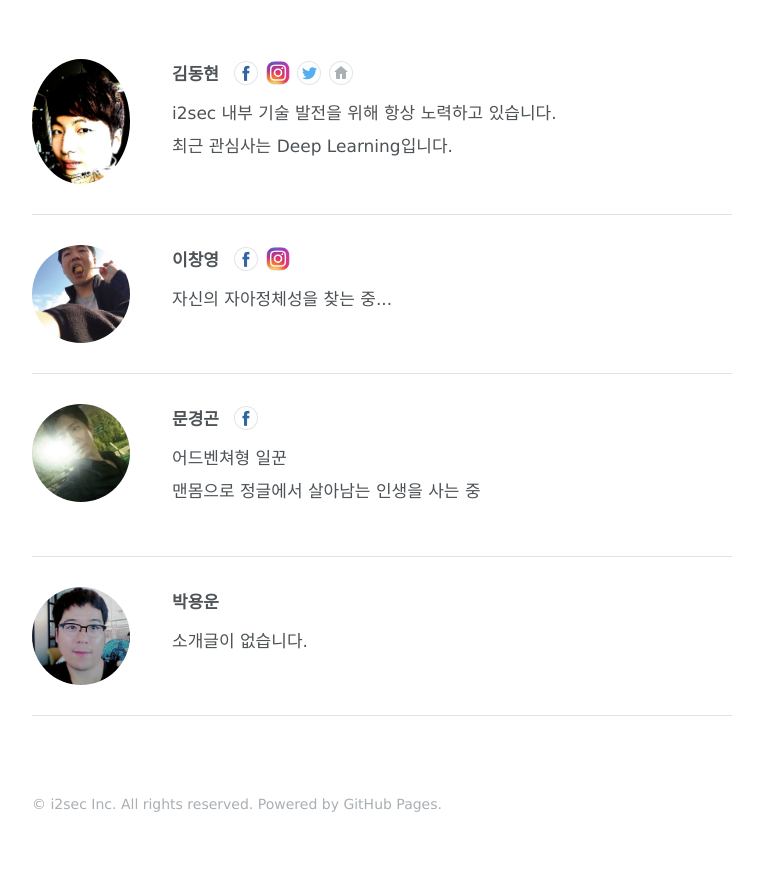
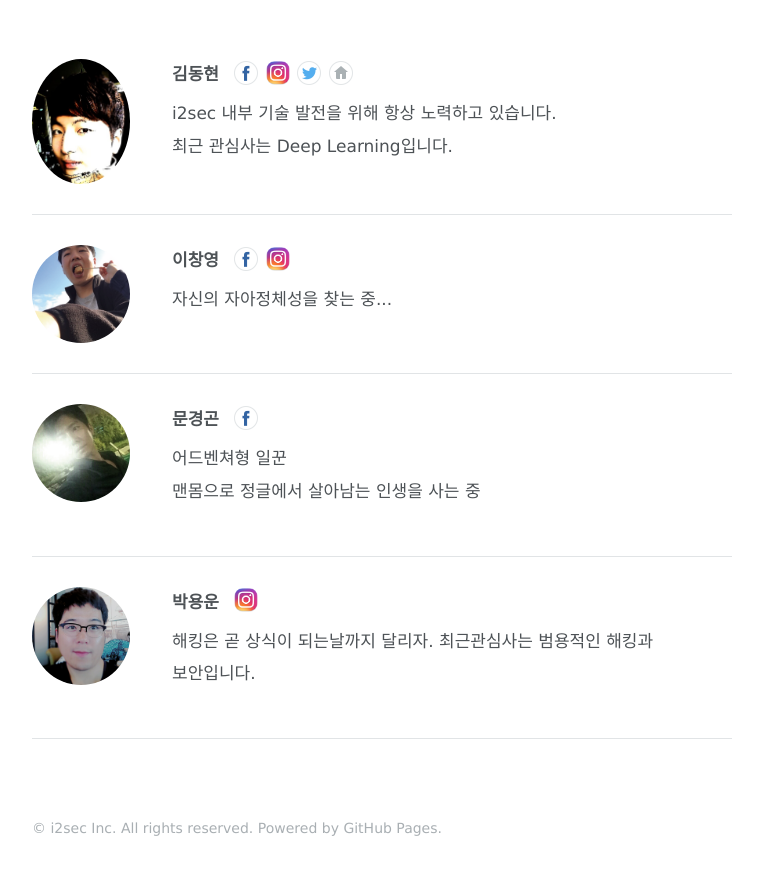
Before and after one commit to i2sec/i2sec.github.io, a Jekyll site: the page built from about.html, in a window 1280 px wide and 900 px high, scrolled down 1419 px. Shown: the top 875 px of the window, without its empty margins (258-1021 px from the left). Built offline with Jekyll 4.4.1, drawn with Linux system fonts in a browser that asks for light colours; nearby versions of some CDN libraries; some web fonts are replaced.

Commit message:
Paul profile updated

```diff
--- a/about.html
+++ b/about.html
@@ -81,8 +81,9 @@ layout: default
           <span class="nick-name">
             <a href="mailto:asdf@i2sec.co.kr">박용운</a></span>
             <span class="sns">
+              <a class="instagram-icon" href="https://www.instagram.com/pyw1414/"></a>
             </span>
-            <p class="descrption">소개글이 없습니다.
+            <p class="descrption">해킹은 곧 상식이 되는날까지 달리자. 최근관심사는 범용적인 해킹과 보안입니다.
             </p>
           </div>
       </div>
```
